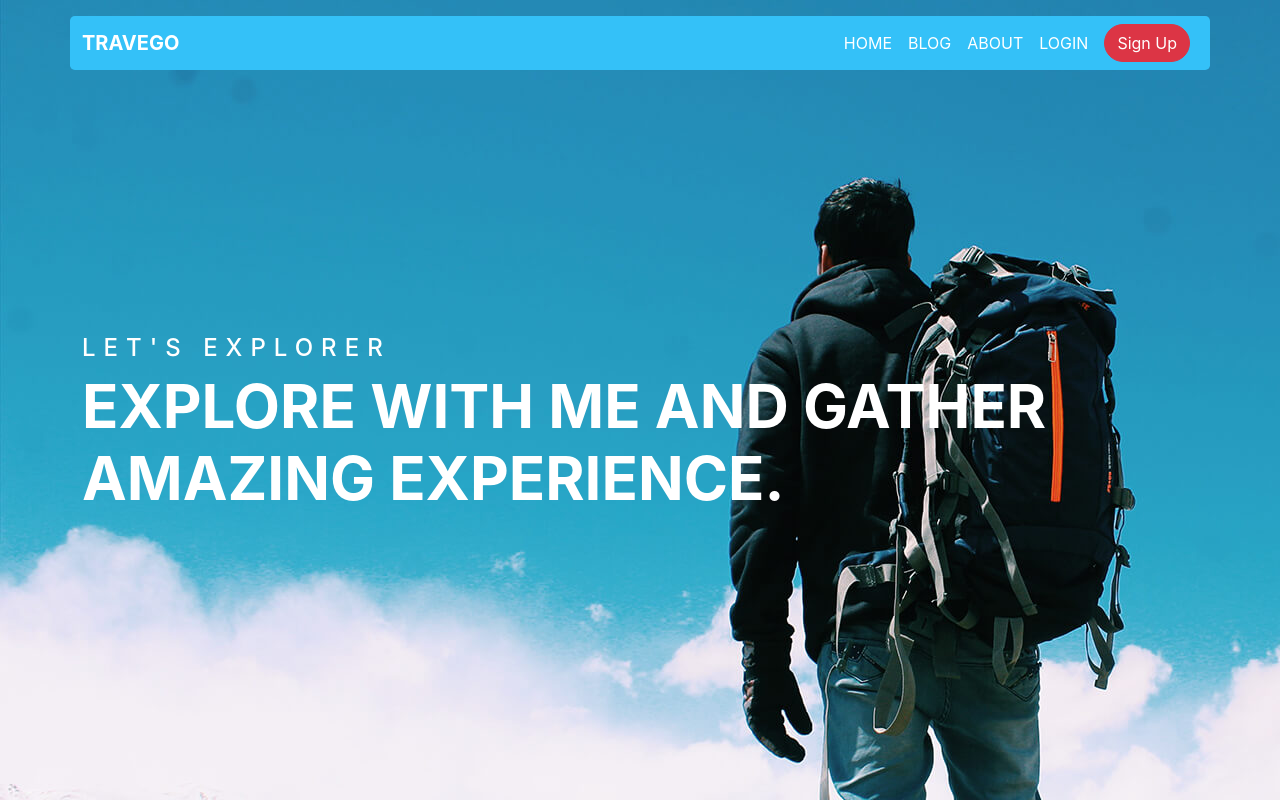
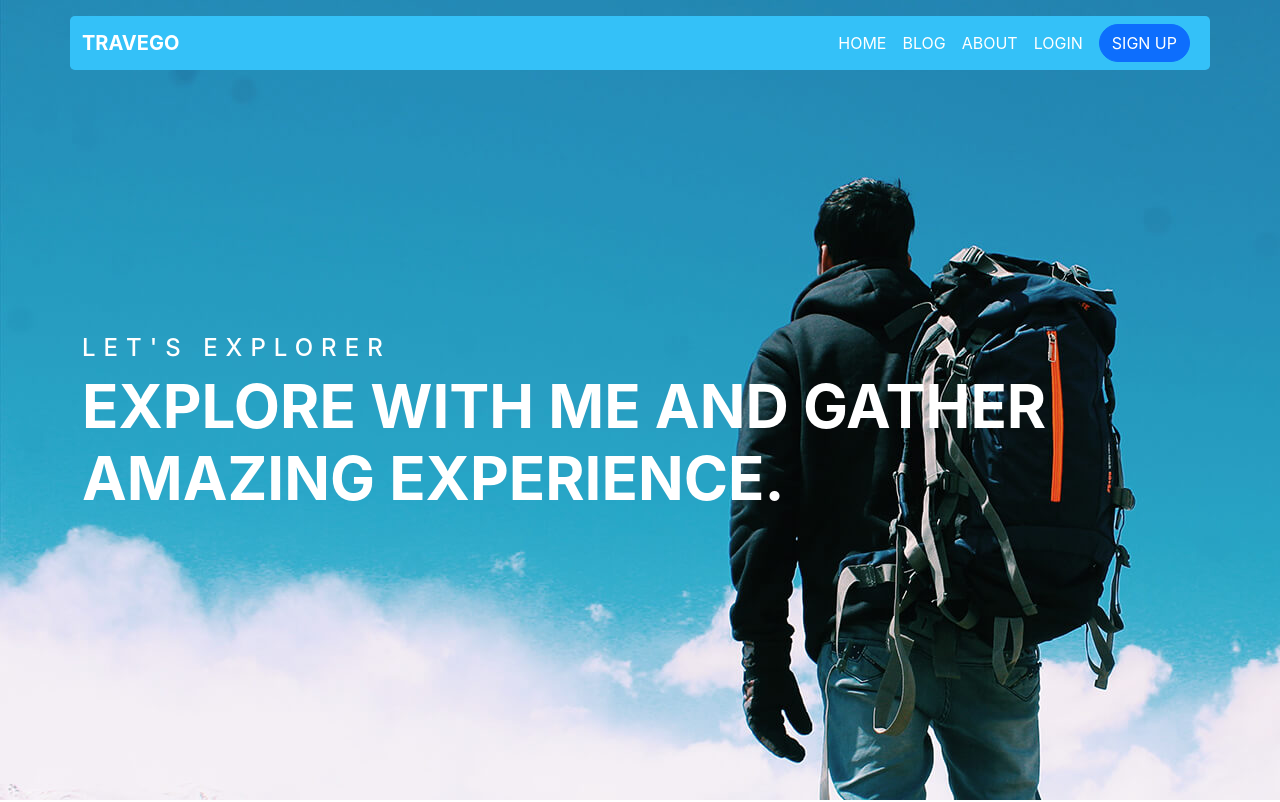
Before and after one commit to habib-sc/travego, a React (Create React App) app: page / in a window 1280 px wide. Shown: the top 802 px of the page. Built offline with nearby package versions, Linux system fonts and the light colour scheme; no server answers.

Commit message:
Added logout button on header with logout feature

```diff
--- a/src/components/Shared/Header/Header.js
+++ b/src/components/Shared/Header/Header.js
@@ -1,9 +1,19 @@
+import { signOut } from 'firebase/auth';
 import React from 'react';
 import { Container, Nav, Navbar } from 'react-bootstrap';
+import { useAuthState } from 'react-firebase-hooks/auth';
 import { Link } from 'react-router-dom';
+import auth from '../../../firebase.init';
 import './Header.css';
 
 const Header = () => {
+
+    const [user, loading, error] = useAuthState(auth);
+
+    const handleSignOut = () => {
+        signOut(auth);
+    }
+
     return (
         <div>
             <Navbar className='tg-navbar text-white' collapseOnSelect expand="lg" bg="header-bg" variant="dark">
@@ -27,7 +37,11 @@ const Header = () => {
                                 <Link className='nav-link text-white' to='/login'>Login</Link>
                             </li>
                             <li className="nav-item">
-                                <Link className='nav-link text-white' to='/register'><button className='btn btn-danger rounded-pill'>Sign Up</button></Link>
+                                {user?
+                                    <Link className='nav-link text-white' to='/'><button onClick={handleSignOut} className='btn btn btn-link rounded-pill text-uppercase text-white'>Logout</button></Link>
+                                    :
+                                    <Link className='nav-link text-white' to='/register'><button className='btn btn btn-primary rounded-pill text-uppercase'>Sign Up</button></Link>
+                                }
                             </li>
                         </Nav>
                     </Navbar.Collapse>
```
